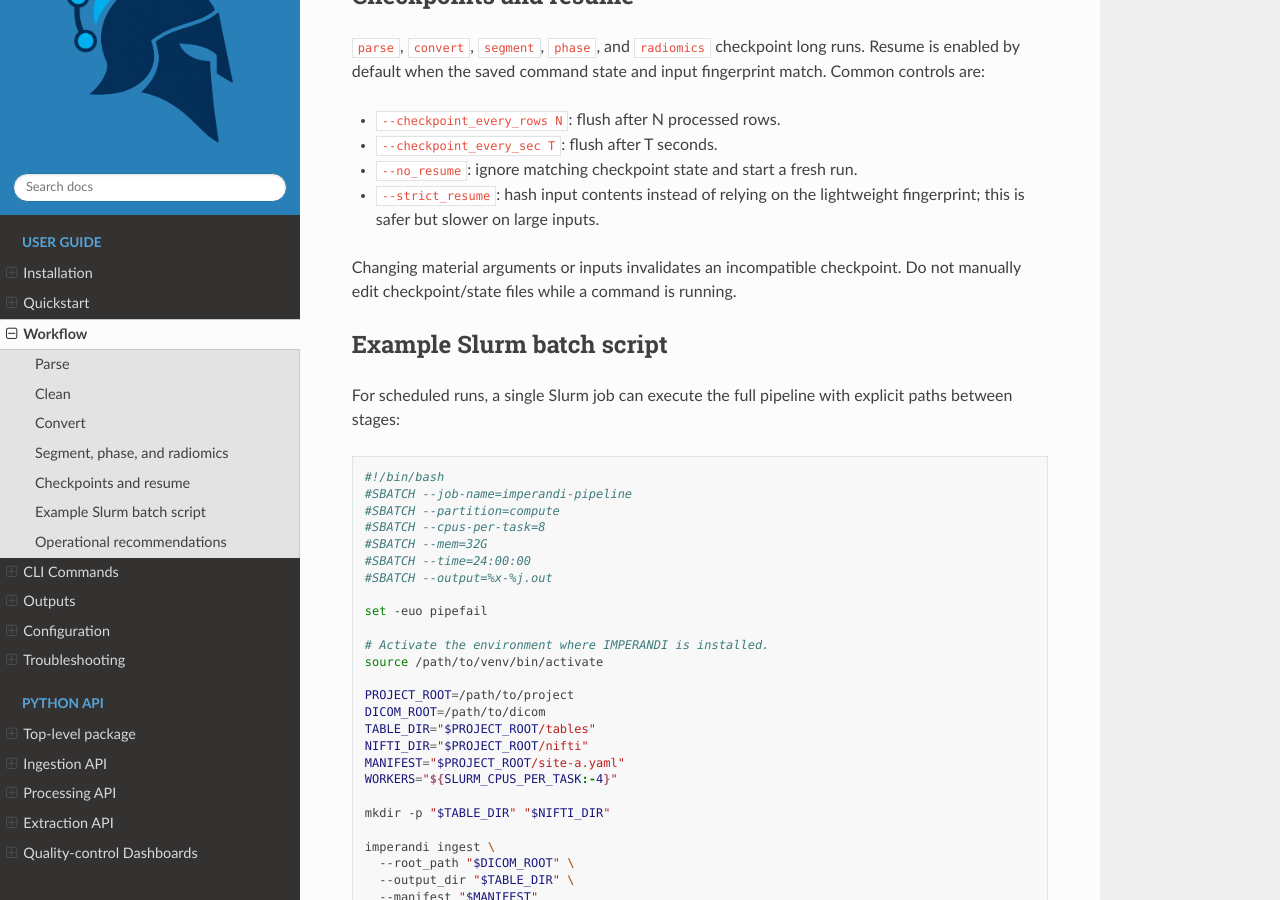
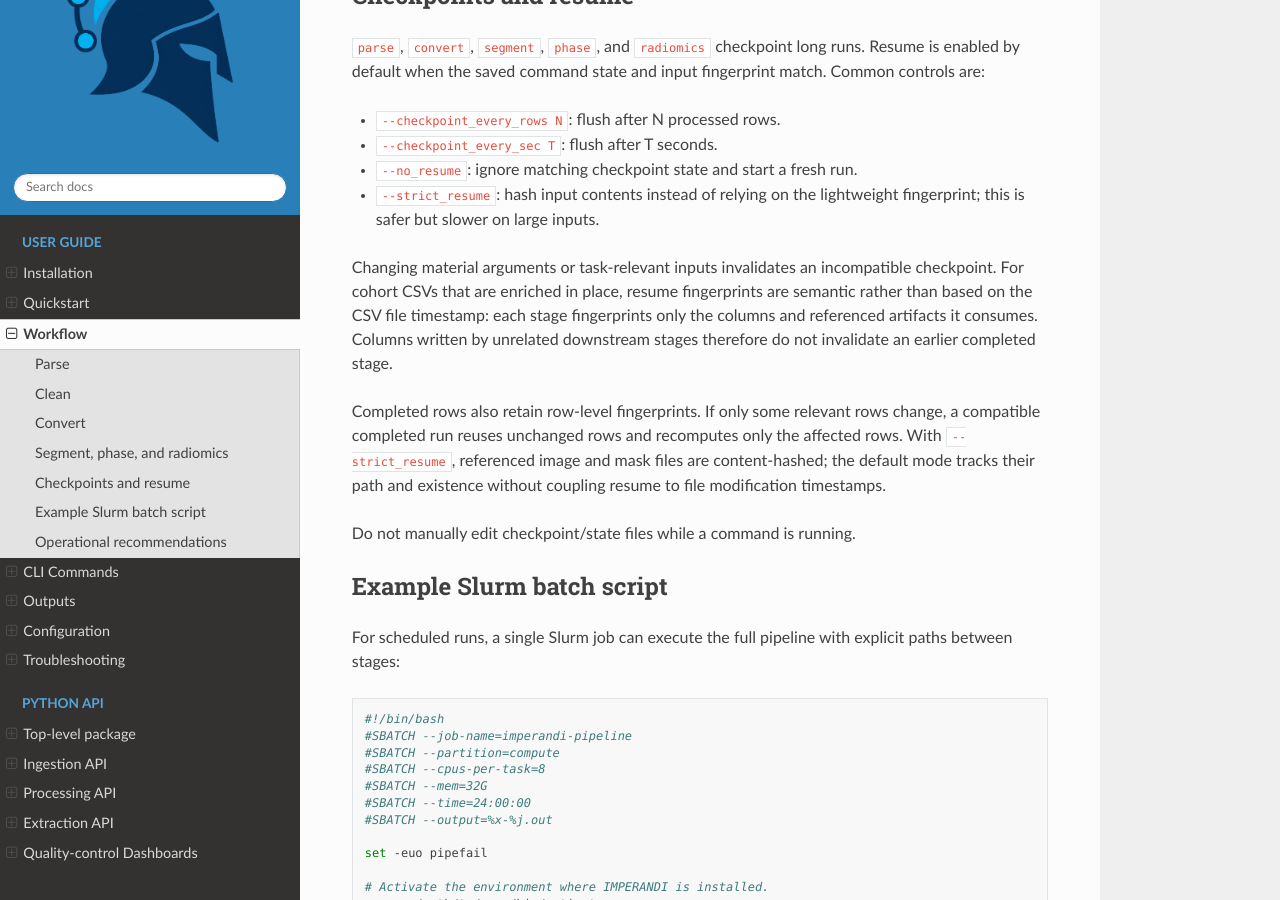
Before and after one commit to dmandache/IMPERANDI, a Sphinx documentation site: the page built from docs/source/workflow.md, in a window 1280 px wide and 900 px high, scrolled down 1752 px. Built offline with Sphinx 7.4.7 and the Read the Docs theme 3.1.0, drawn with Linux system fonts in a browser that asks for light colours.

Commit message:
Document semantic checkpoint resume behavior

```diff
--- a/docs/source/workflow.md
+++ b/docs/source/workflow.md
@@ -88,7 +88,18 @@ match. Common controls are:
 - `--strict_resume`: hash input contents instead of relying on the lightweight
   fingerprint; this is safer but slower on large inputs.
 
-Changing material arguments or inputs invalidates an incompatible checkpoint.
+Changing material arguments or task-relevant inputs invalidates an incompatible
+checkpoint. For cohort CSVs that are enriched in place, resume fingerprints are
+semantic rather than based on the CSV file timestamp: each stage fingerprints only
+the columns and referenced artifacts it consumes. Columns written by unrelated
+downstream stages therefore do not invalidate an earlier completed stage.
+
+Completed rows also retain row-level fingerprints. If only some relevant rows change,
+a compatible completed run reuses unchanged rows and recomputes only the affected
+rows. With `--strict_resume`, referenced image and mask files are content-hashed;
+the default mode tracks their path and existence without coupling resume to file
+modification timestamps.
+
 Do not manually edit checkpoint/state files while a command is running.
 
 ## Example Slurm batch script
```
